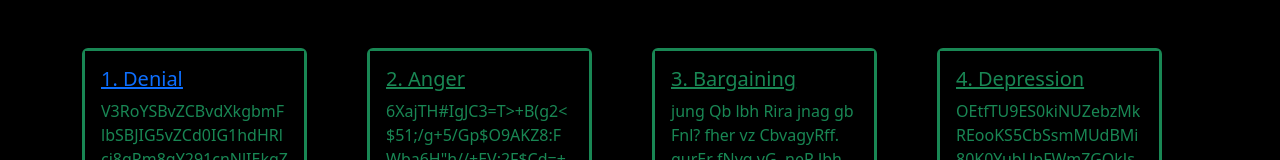
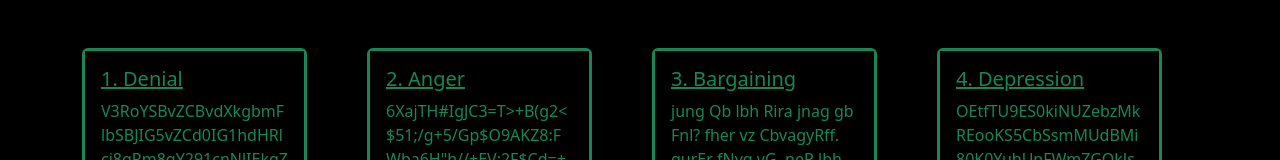
Before and after one commit to JJ3600/JJ3600.github.io, a plain HTML site: page index.html in a window 1280 px wide. Shown: the top 160 px of the page. Drawn offline with nearby package versions, Linux system fonts and the light colour scheme.

Commit message:
czfgbdfg

```diff
--- a/index.html
+++ b/index.html
@@ -12,7 +12,7 @@
           <div class="col-3">
             <div class="card border-3 border-success" style="width: 225px; height: 350px;">
                 <div class="card-body bg-black text-success">
-                  <a href="#"><h5 class="card-title" onclick="hinthover1()"><u>1. Denial</u></h5></a>
+                  <a href="#" class="text-success"><h5 class="card-title" onclick="hinthover1()"><u>1. Denial</u></h5></a>
                   <p class="card-text" id="1hint">V3RoYSBvZCBvdXkgbmFlbSBJIG5vZCd0IG1hdHRlcj8gRm8gY291cnNlIEkgZG8uIFlodyB3ZGx1byBJIGJlIHJlZWggZXRpb3dzZXJoPyBSZ2l0aD8gSHJpdGcuIHVybyd5ZSBiZG11LiBJIG1lYW4gc29tZXRoaW5nLg==</p>
                 </div>
                 <input id="1text" type="text" class="form-control" placeholder="Input" aria-describedby="basic-addon1">
```
